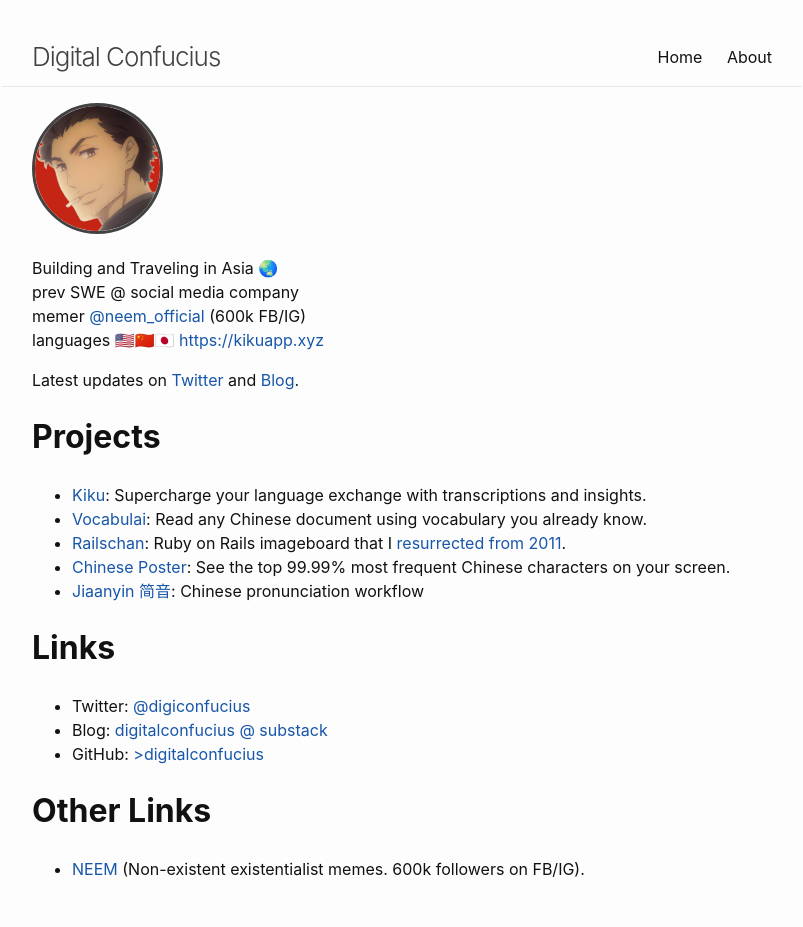
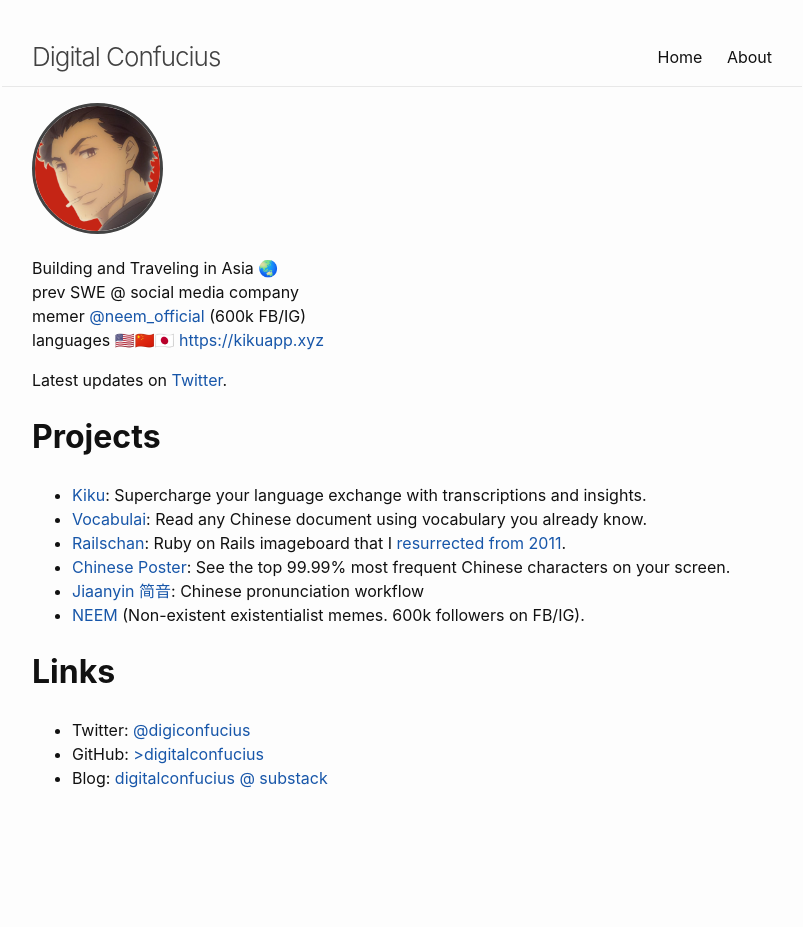
Before and after one commit to digitalconfucius/digitalconfucius.github.io, a Jekyll site: the page built from index.markdown, in a window 1280 px wide. Shown: the whole page, without its empty margins (238-1041 px from the left). Built offline with Jekyll 4.4.1, drawn with Linux system fonts in a browser that asks for light colours; after the commit the page ends 900 px from its top, so only the background shows below that.

Commit message:
Update index.markdown

```diff
--- a/index.markdown
+++ b/index.markdown
@@ -11,7 +11,7 @@ prev SWE @ social media company  \
 memer [@neem_official](https://www.instagram.com/neem_official/) (600k FB/IG) \
 languages  🇺🇸🇨🇳🇯🇵  [https://kikuapp.xyz](http://kikuapp.xyz)
 
-Latest updates on [Twitter](https://twitter.com/digiconfucius) and [Blog](https://digitalconfucius.substack.com/).
+Latest updates on [Twitter](https://twitter.com/digiconfucius).
 
 # Projects
 - [Kiku](https://kikuapp.xyz/): Supercharge your language exchange with transcriptions and insights.
@@ -19,14 +19,12 @@ Latest updates on [Twitter](https://twitter.com/digiconfucius) and [Blog](https:
 - [Railschan](https://railschan.onrender.com/posts): Ruby on Rails imageboard that I [resurrected from 2011](https://digitalconfucius.substack.com/p/railschan-resurrection).
 - [Chinese Poster](https://digitalconfucius.github.io/chinese-poster/): See the top 99.99% most frequent Chinese characters on your screen.
 - [Jiaanyin 简音](https://github.com/digitalconfucius/jianyin): Chinese pronunciation workflow
+- [NEEM](https://neemblog.home.blog/memes/) (Non-existent existentialist memes. 600k followers on FB/IG).
 
 # Links
 - Twitter: [@digiconfucius](https://twitter.com/digiconfucius)
+- GitHub: [>digitalconfucius](https://github.com/digitalconfucius)
 - Blog: [digitalconfucius @ substack](https://digitalconfucius.substack.com/)
-- GitHub: [>digitalconfucius](https://github.com/digitalconfucius)
-
-# Other Links
-- [NEEM](https://neemblog.home.blog/memes/) (Non-existent existentialist memes. 600k followers on FB/IG).
 
 <!-- Google tag (gtag.js) -->
 <script async src="https://www.googletagmanager.com/gtag/js?id=G-JVFVERMTY0"></script>
```
